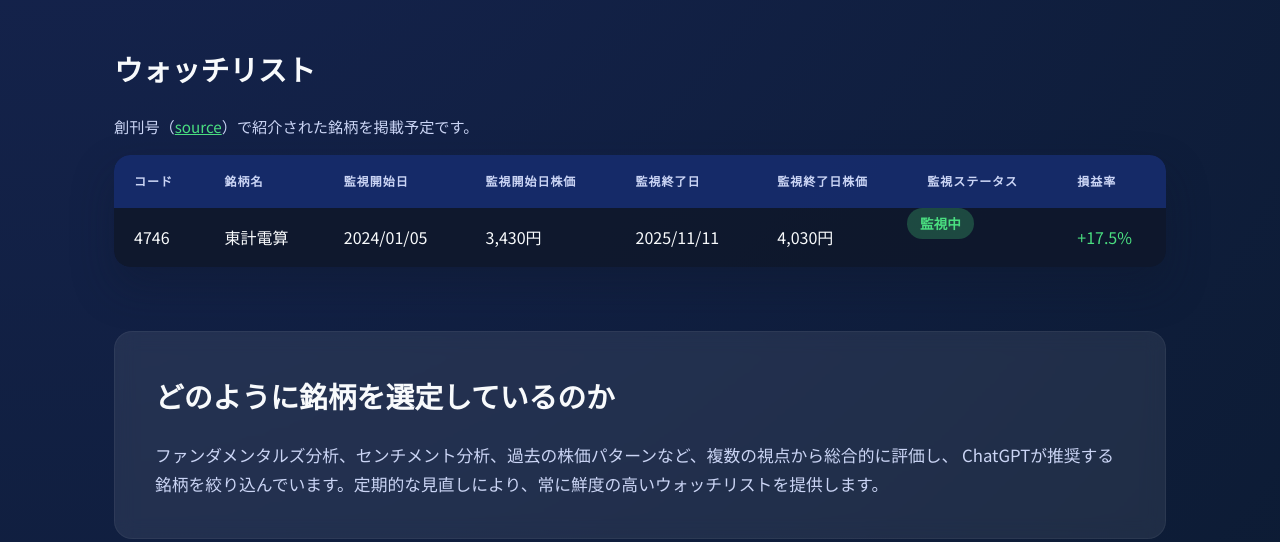
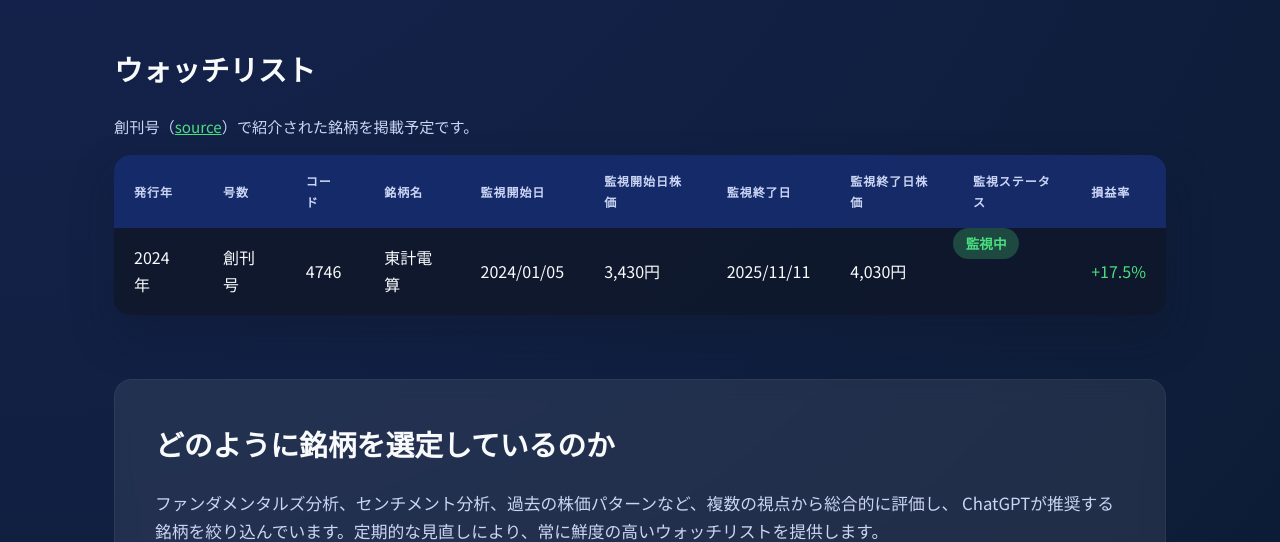
Before and after one commit to gumiyama/chatgpt-fundmanager, a plain HTML site: page index.html in a window 1280 px wide. Shown: the part 538-1080 px from the top of the page. Drawn offline with Linux system fonts and the light colour scheme.

Commit message:
Add issue metadata columns to watchlist

```diff
--- a/data/issue-001.json
+++ b/data/issue-001.json
@@ -3,6 +3,8 @@
   "source": "https://note.com/entry20210104/n/na1b72e0ff757",
   "stocks": [
     {
+      "issueYear": "2024年",
+      "issueNumber": "創刊号",
       "code": "4746",
       "name": "東計電算",
       "watchStart": "2024/01/05",
--- a/index.html
+++ b/index.html
@@ -44,6 +44,8 @@
           <table>
             <thead>
               <tr>
+                <th>発行年</th>
+                <th>号数</th>
                 <th>コード</th>
                 <th>銘柄名</th>
                 <th>監視開始日</th>
@@ -99,6 +101,8 @@
             const row = document.createElement("tr");
 
             const cells = [
+              item.issueYear || "-",
+              item.issueNumber || "-",
               item.code || "-",
               item.name || "-",
               item.watchStart || "-",
@@ -111,7 +115,7 @@
 
             cells.forEach((value, index) => {
               const cell = document.createElement("td");
-              if (index === 6) {
+              if (index === 8) {
                 cell.classList.add("status");
                 if (value === "監視中") {
                   cell.classList.add("active");
@@ -120,7 +124,7 @@
                 }
               }
 
-              if (index === 7) {
+              if (index === 9) {
                 const numeric = parseFloat(String(value).replace(/[^0-9+-.]/g, ""));
                 if (!Number.isNaN(numeric)) {
                   if (numeric > 0) {
--- a/styles.css
+++ b/styles.css
@@ -134,7 +134,7 @@ main {
 table {
   width: 100%;
   border-collapse: collapse;
-  min-width: 720px;
+  min-width: 840px;
   background: rgba(15, 23, 42, 0.85);
   border-radius: 16px;
   overflow: hidden;
```
